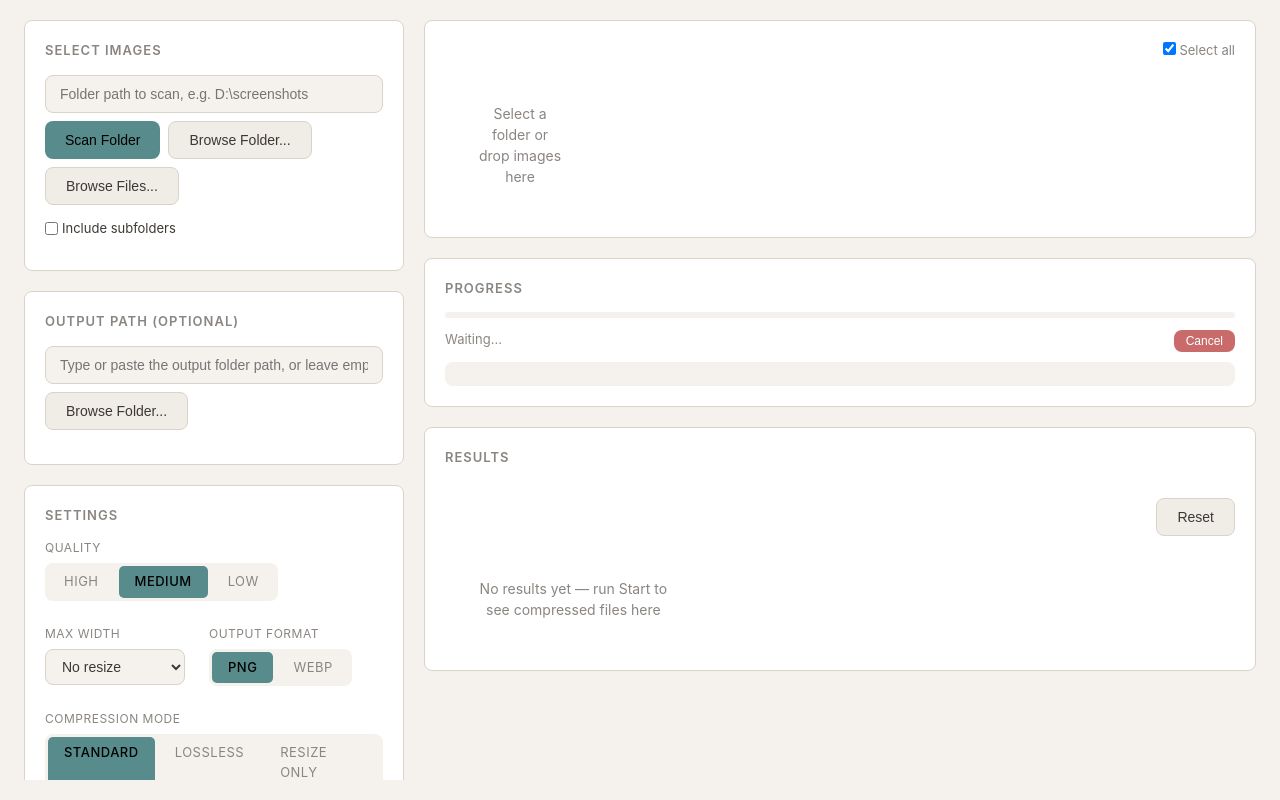
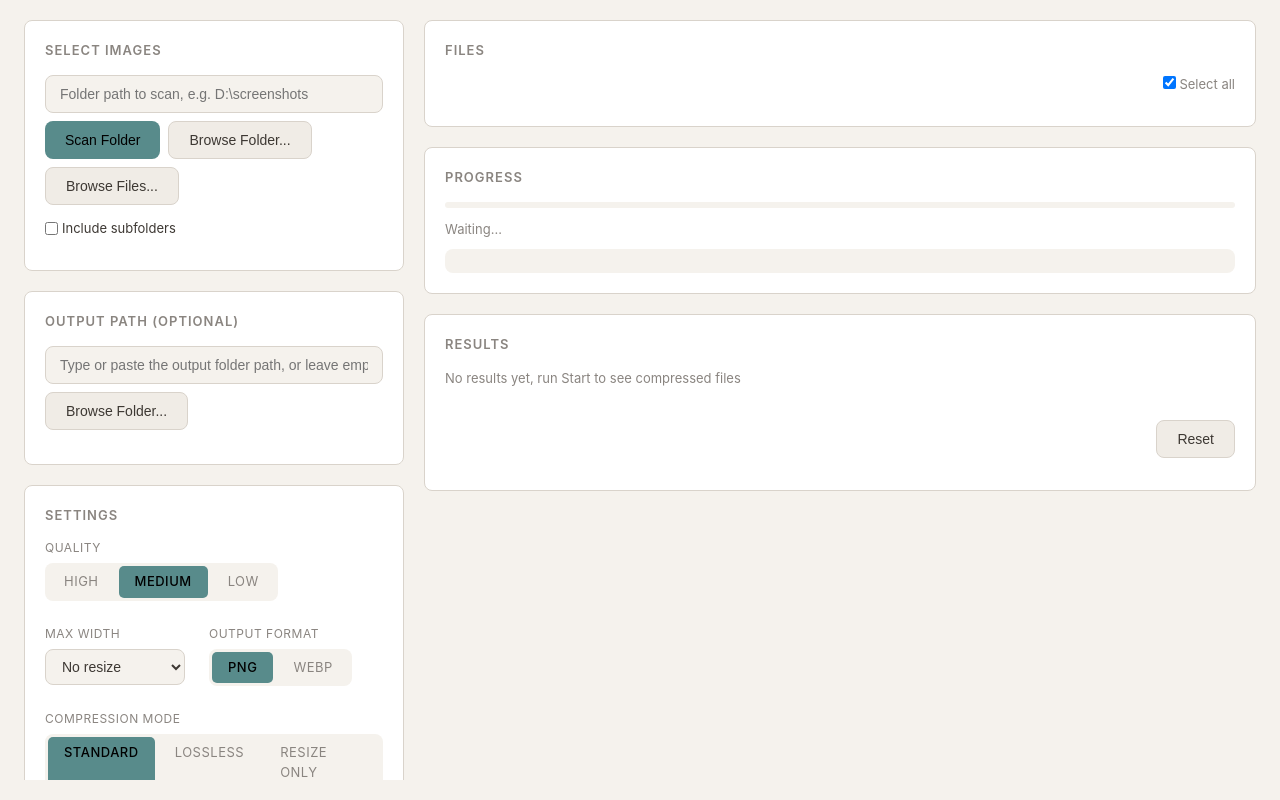
Before and after one commit to aREversez/image-optimizer, a FastAPI app: page / in a window 1280 px wide. Shown: the part 63-863 px from the top of the page. Run offline with FastAPI, Linux system fonts and the light colour scheme; some libraries are stand-ins or nearby versions.

Commit message:
Enhance page elements

```diff
--- a/app/templates/index.html
+++ b/app/templates/index.html
@@ -196,7 +196,7 @@ header h1 span { color: var(--accent); }
 }
 .file-card.selected .check { background: var(--accent); border-color: var(--accent); color: #000; }
 .file-list-empty {
-  text-align: center; padding: 30px; color: var(--text2);
+  text-align: center; padding: 30px; color: var(--text2); white-space: nowrap;
 }
 
 /* Progress */
@@ -396,15 +396,14 @@ header h1 span { color: var(--accent); }
 
   <!-- File List -->
   <div class="card" id="files-section">
+    <div class="card-title">Files</div>
     <div class="file-stats">
       <span id="file-stats-text"></span>
       <label style="font-size:13px;cursor:pointer;user-select:none">
         <input type="checkbox" id="select-all" checked /> Select all
       </label>
     </div>
-    <div class="file-grid" id="file-grid">
-      <div class="file-list-empty">Select a folder or drop images here</div>
-    </div>
+    <div class="file-grid" id="file-grid"></div>
   </div>
 
   <!-- Progress -->
@@ -413,7 +412,7 @@ header h1 span { color: var(--accent); }
     <div class="progress-bar"><div class="progress-bar-fill" id="progress-fill"></div></div>
     <div class="progress-info">
       <span id="progress-text">Waiting...</span>
-      <span><button class="btn btn-danger btn-sm" id="cancel-btn" style="padding:4px 12px;font-size:12px">Cancel</button></span>
+      <span><button class="btn btn-danger btn-sm" id="cancel-btn" style="display:none;padding:4px 12px;font-size:12px">Cancel</button></span>
     </div>
     <div class="log-box" id="log-box"></div>
   </div>
@@ -421,6 +420,7 @@ header h1 span { color: var(--accent); }
   <!-- Results -->
   <div class="card" id="results-section">
     <div class="card-title">Results</div>
+    <div id="results-empty" style="font-size:13px;color:var(--text2);padding:0 0 16px">No results yet, run Start to see compressed files</div>
     <div class="result-summary" id="result-summary"></div>
     <div class="action-bar" style="margin-bottom:12px">
       <span id="output-path-info" style="font-size:12px;color:var(--text2)"></span>
@@ -428,7 +428,7 @@ header h1 span { color: var(--accent); }
       <button class="btn btn-primary" id="download-btn" style="display:none">Download All (ZIP)</button>
       <button class="btn btn-secondary" id="reset-btn">Reset</button>
     </div>
-    <div class="result-grid" id="result-grid"><div class="file-list-empty">No results yet — run Start to see compressed files here</div></div>
+    <div class="result-grid" id="result-grid"></div>
   </div>
 
   </div>
@@ -476,7 +476,7 @@ function showNotice(message, type) {
   const remove = () => el.remove();
   el.querySelector('.notice-close').addEventListener('click', remove);
   noticeContainer.appendChild(el);
-  if (type !== 'err') setTimeout(remove, 5000);
+  setTimeout(remove, 5000);
 }
 
 function showPersistentNotice(message, type) {
@@ -488,6 +488,7 @@ function showPersistentNotice(message, type) {
   el.querySelector('.notice-close').addEventListener('click', () => dismissPersistentNotice());
   noticeContainer.appendChild(el);
   persistentNoticeEl = el;
+  setTimeout(dismissPersistentNotice, 5000);
 }
 
 function dismissPersistentNotice() {
@@ -514,6 +515,7 @@ const dirPath = $('dir-path'),
       escHtml = s => s.replace(/&/g,'&amp;').replace(/</g,'&lt;').replace(/>/g,'&gt;').replace(/"/g,'&quot;'),
       logBox = $('log-box'),
       resultsSection = $('results-section'),
+      resultsEmpty = $('results-empty'),
       resultSummary = $('result-summary'),
       resultGrid = $('result-grid'),
       downloadBtn = $('download-btn'),
@@ -878,6 +880,7 @@ startBtn.addEventListener('click', async () => {
   // Show progress section
   progressSection.classList.add('active');
   resultsSection.classList.remove('active');
+  cancelBtn.style.display = '';
   logBox.innerHTML = '';
   progressFill.style.width = '0%';
   progressText.textContent = 'Starting...';
@@ -896,6 +899,7 @@ startBtn.addEventListener('click', async () => {
     if (d.error) {
       showNotice(d.error, 'err');
       STATE.isRunning = false;
+      cancelBtn.style.display = 'none';
       updateStartButtonState();
       return;
     }
@@ -906,6 +910,7 @@ startBtn.addEventListener('click', async () => {
   } catch(e) {
     showNotice('Start failed: ' + e.message, 'err');
     STATE.isRunning = false;
+    cancelBtn.style.display = 'none';
     updateStartButtonState();
   }
 });
@@ -943,6 +948,7 @@ async function pollProgress() {
     // Check if done
     if (!d.running) {
       clearInterval(STATE.pollTimer);
+      cancelBtn.style.display = 'none';
       if (d.results && d.results.length > 0) {
         STATE.results = d.results;
         STATE.wsName = STATE.files[0]?.thumbnail?.split('/')[3] || '';
@@ -967,6 +973,7 @@ cancelBtn.addEventListener('click', async () => {
 // Show results
 function showResults() {
   resultsSection.classList.add('active');
+  resultsEmpty.style.display = 'none';
   const results = STATE.results;
   const success = results.filter(r => r.success);
 
@@ -1061,9 +1068,10 @@ resetBtn.addEventListener('click', () => {
   STATE.files = [];
   STATE.results = [];
   STATE.wsName = '';
-  fileGrid.innerHTML = '<div class="file-list-empty">Select a folder or drop images here</div>';
-  resultGrid.innerHTML = '<div class="file-list-empty">No results yet — run Start to see compressed files here</div>';
+  fileGrid.innerHTML = '';
+  resultGrid.innerHTML = '';
   resultSummary.innerHTML = '';
+  resultsEmpty.style.display = '';
   fileStatsText.textContent = '';
   startBtn.disabled = true;
   fileCountInfo.textContent = '';
```
